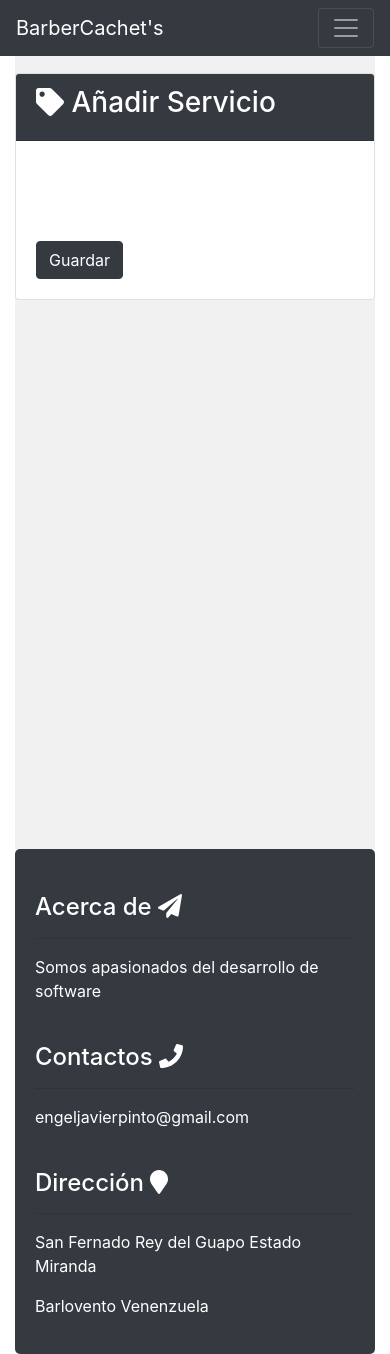
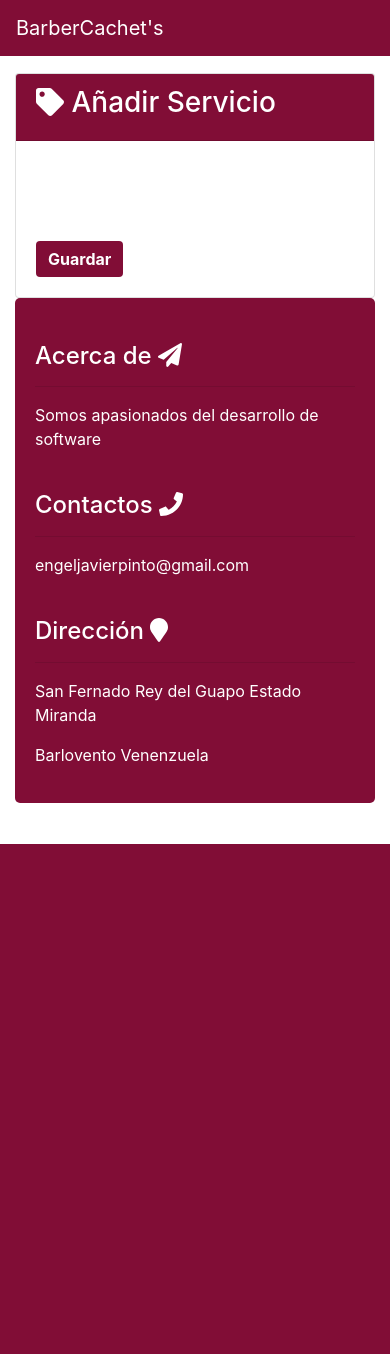
Before and after one commit to engeldevelopment/barberia, a Django app: page /servicios/registrar in a window 390 px wide. After the commit the page ends 844 px from the top, so only its background shows below. Run offline with Django 3.2, Linux system fonts and the light colour scheme; parts of the project's set-up code (start-up, migrations or seed data) failed here and were passed over; some libraries are stand-ins or nearby versions.

Commit message:
Cambié el color primario de la página y acomodé el despliegue del contenido para móviles ya que se estropiaba.

```diff
--- a/barberia/apps/barberos/templates/barberos/contacto_form.html
+++ b/barberia/apps/barberos/templates/barberos/contacto_form.html
@@ -19,7 +19,7 @@
 				  <label> {{ form.numero.label }} </label>
 				  {{ form.numero }}
 				</div>
-				<button type="submit" class="btn btn-dark"> <strong>Guardar</strong> </button>
+				<button type="submit" class="btn btn-primary"> <strong>Guardar</strong> </button>
 			</form>
 		  </div>
 		</div>
--- a/barberia/apps/barberos/templates/barberos/form.html
+++ b/barberia/apps/barberos/templates/barberos/form.html
@@ -61,7 +61,7 @@
 		  	<input type="password" name="password2" class="form-control">
 		  </div>
 
-		  <button class="btn btn-dark" type="submit"> Guardar </button>
+		  <button class="btn btn-primary" type="submit"> Guardar </button>
 		</form>
 	  </div>
 	</div>
--- a/barberia/apps/servicios/templates/servicios/listar_cortes.html
+++ b/barberia/apps/servicios/templates/servicios/listar_cortes.html
@@ -3,9 +3,9 @@
 {% block title %} {{ block.super }} - Cortes {% endblock %}
 
 {% block content %}
-  <div class="row offset-md-3">
+  <div class="row offset-md-1">
   {% for corte in cortes %}
-    <div class="col-12 col-sm-12 col-md-4 mt-4">
+    <div class="col-12 col-md-4 mt-4">
 	  <figure class="figure">
 	    <h3 class="figure-caption"> <strong> {{ corte }} </strong></h3>
 		<hr/>
--- a/barberia/apps/servicios/templates/servicios/servicio_form.html
+++ b/barberia/apps/servicios/templates/servicios/servicio_form.html
@@ -25,7 +25,7 @@
 		  	<label> {{ form.precio.label }}</label>
 		  	{{ form.precio }}
 		  </div>
-		  <button type="submit" class="btn btn-dark"> Guardar </button>
+		  <button type="submit" class="btn btn-primary"> Guardar </button>
 		</form>
 	  </div>
 	</div>
--- a/barberia/static/web/css/index.css
+++ b/barberia/static/web/css/index.css
@@ -1,20 +1,39 @@
 .alert-primary {
-	background: #820101;
+	background: #810D36;
+	color: #FFFFFF;
+}
+
+.btn {
+	border: none;
+}
+
+.btn-primary {
+	background: #810D36;
+	color: #FFFFFF;
+	font-weight: bold;
+}
+
+.btn-primary:hover {
+	background: #981C48;
+	color: #FFFFFF;
+}
+
+.bg-primary {
+	background: #810D36 !important;
 	color: #FFFFFF;
 }
 
 #contenido {
-	background: #F1F1F1;
 	height: 800px;
 }
 
 .card-header {
-	background: #343a40;
+	background: #810D36;
 	color: #FFFFFF;
 }
 
 footer {
-	background: #343a40;
+	background: #810D36;
 	color: #FFFFFF;
 	height: 400px;
 	padding: 20px;
@@ -25,11 +44,15 @@ footer {
 	footer {
 		height: auto;
 	}
+
+	#contenido {
+		height: auto;
+	}
 }
 
 #horarios:hover {
 	color: #FFFFFF;
-	background: #B90707;
+	background: #810D36;
 	font-weight: bold;
 }
 
@@ -39,13 +62,22 @@ footer {
 
 #menu a:hover {
 	color: #FFFFFF;
-	background: #B90707;
+	background: #420B1E;
 	font-weight: bold;
+	border-radius: 80%;
+}
+
+.navbar-brand {
+	color: #FFFFFF;
+}
+
+.navbar-brand:hover {
+	color: #FFFFFF;
 }
 
 #servicios:hover {
 	color: #FFFFFF;
-	background: #B90707;
+	background: #810D36;
 	font-weight: bold;
 }
 
--- a/barberia/templates/registration/login.html
+++ b/barberia/templates/registration/login.html
@@ -36,7 +36,7 @@
 					<input type="password" name="password" class="form-control" />
 				</div>
 
-				<button type="submit" class="btn btn-dark"> <strong> Entrar </strong> <i class="fa fa-paper-plane"></i></button>
+				<button type="submit" class="btn btn-primary"> <strong> Entrar </strong> <i class="fa fa-paper-plane"></i></button>
 			</form>
 	  	  </div>
 	  	</div>
--- a/barberia/templates/web/index.html
+++ b/barberia/templates/web/index.html
@@ -17,19 +17,16 @@
 		  </div>
 		</div>
 		<div class="row">
-		  <div class="col-12 mt-5">
-			<section id="contenido">
-			  {% block content %}
+		  <div class="col-12 mt-5" id="contenido">
+			{% block content %}
 
-				{% include 'web/carrusel.html' %}
+			  {% include 'web/carrusel.html' %}
 
-			  {% endblock %}
-			</section>
+			{% endblock %}
 		  </div>
 		</div>
 
 		{% include 'web/footer.html' %}
-
 	</main>
 
 	<script src="{% static 'web/js/jquery.min.js' %}"></script>
--- a/barberia/templates/web/nav.html
+++ b/barberia/templates/web/nav.html
@@ -1,4 +1,4 @@
-<nav class="navbar navbar-expand-lg fixed-top navbar-dark bg-dark">
+<nav class="navbar navbar-expand-lg fixed-top bg-primary">
 	<a href="{% url 'home:index' %}" class="navbar-brand">BarberCachet's</a>
 
 	<button type="button" class="navbar-toggler" data-toggle="collapse" data-target="#menu" aria-controls="menu" aria-expanded="false" aria-label="Toggle navigation">
```
Also changed, not shown: 1 other file.
